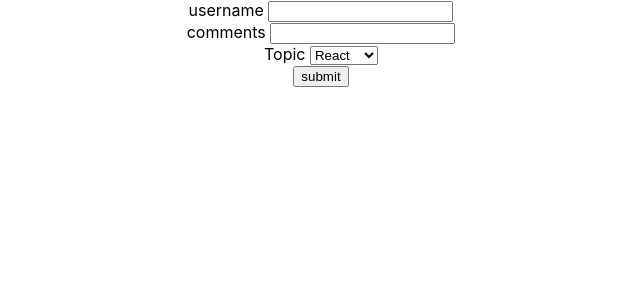
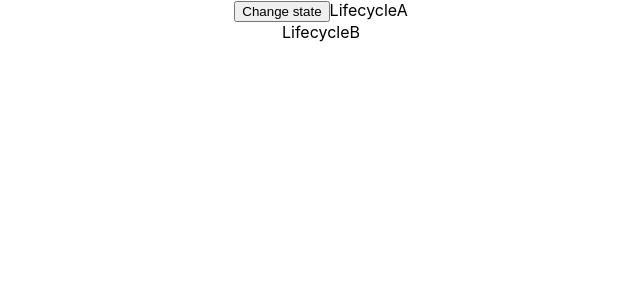
Before and after one commit to vinaysb1/react_tutorials, a React (Create React App) app: page / in a window 1280 px wide. Shown: the top 300 px of the page, without its empty margins (319-959 px from the left). Built offline with nearby package versions, Linux system fonts and the light colour scheme.

Commit message:
Lifecycle methods

```diff
--- a/src/App.js
+++ b/src/App.js
@@ -1,11 +1,13 @@
 import React from 'react';
 import './App.css';
 import Form from './Components/Form';
+import LifecycleA from './Components/LifecycleA';
 
 function App() {
   return (
     <div className="App">
-			<Form />
+			{/* <Form /> */}
+      <LifecycleA />
 			</div>
 		)
 	}
--- /dev/null
+++ b/src/Components/LifecycleA.js
@@ -0,0 +1,54 @@
+import React, { Component } from 'react'
+import LifecycleB from './LifecycleB'
+
+class LifecycleA extends Component {
+    constructor(props) {
+      super(props)
+
+      this.state = {
+         name:"vinay"
+      }
+      console.log('LifecycleA constructor')
+    }
+
+    static getDerivedStateFromProps(props,state){
+        console.log('LifecycleA getDerivedStateFromProps')
+        return null
+    }
+
+    componentDidMount(){
+        console.log('LifecycleA componentDidMount')
+    }
+
+    shouldComponentUpdate(){
+        console.log('LifecycleA shouldComponentUpdate')
+        return true
+    }
+
+    getSnapshotBeforeUpdate (prevProps, prevState){
+        console.log('LifecycleA hetSnapshotBeforeUpdate')
+        return null
+    }
+
+    componentDidUpdate(prevProps, prevState, snapshot){
+        console.log('LifecycleA tcomponentDidUpdate')
+    }
+
+    changeState = () => {
+        this.setState({
+            name:'codevolution'
+        })
+    }
+
+  render() {
+    console.log('LifecycleA render')
+    return (
+      <div>
+        <button onclick = {this.changeState}>Change state</button>
+        LifecycleA<LifecycleB />
+      </div>
+    )
+  }
+}
+
+export default LifecycleA
--- /dev/null
+++ b/src/Components/LifecycleB.js
@@ -0,0 +1,46 @@
+import React, { Component } from 'react'
+
+class LifecycleB extends Component {
+
+  constructor(props) {
+    super(props)
+    this.state = {
+      name: 'Vinay'
+    }
+    console.log('LifecycleB constructor')
+  }
+
+  static getDerivedStateFromProps(props, state) {
+    console.log('LifecycleB getDerivedStateFromProps')
+    return null
+  }
+
+  componentDidMount() {
+    console.log('LifecycleB componentDidMount')
+  }
+
+  shouldComponentUpdate() {
+    console.log('LifecycleB shouldComponentUpdate')
+		return true
+	}
+
+	getSnapshotBeforeUpdate(prevProps, prevState) {
+    console.log('LifecycleB getSnapshotBeforeUpdate')
+    return null
+	}
+
+	componentDidUpdate(prevProps, prevState, snapshot) {
+		console.log('LifecycleB componentDidUpdate')
+	}
+
+  render() {
+    console.log('LifecycleB render')
+    return (
+      <div>
+        LifecycleB
+      </div>
+    )
+  }
+}
+
+export default LifecycleB
```
